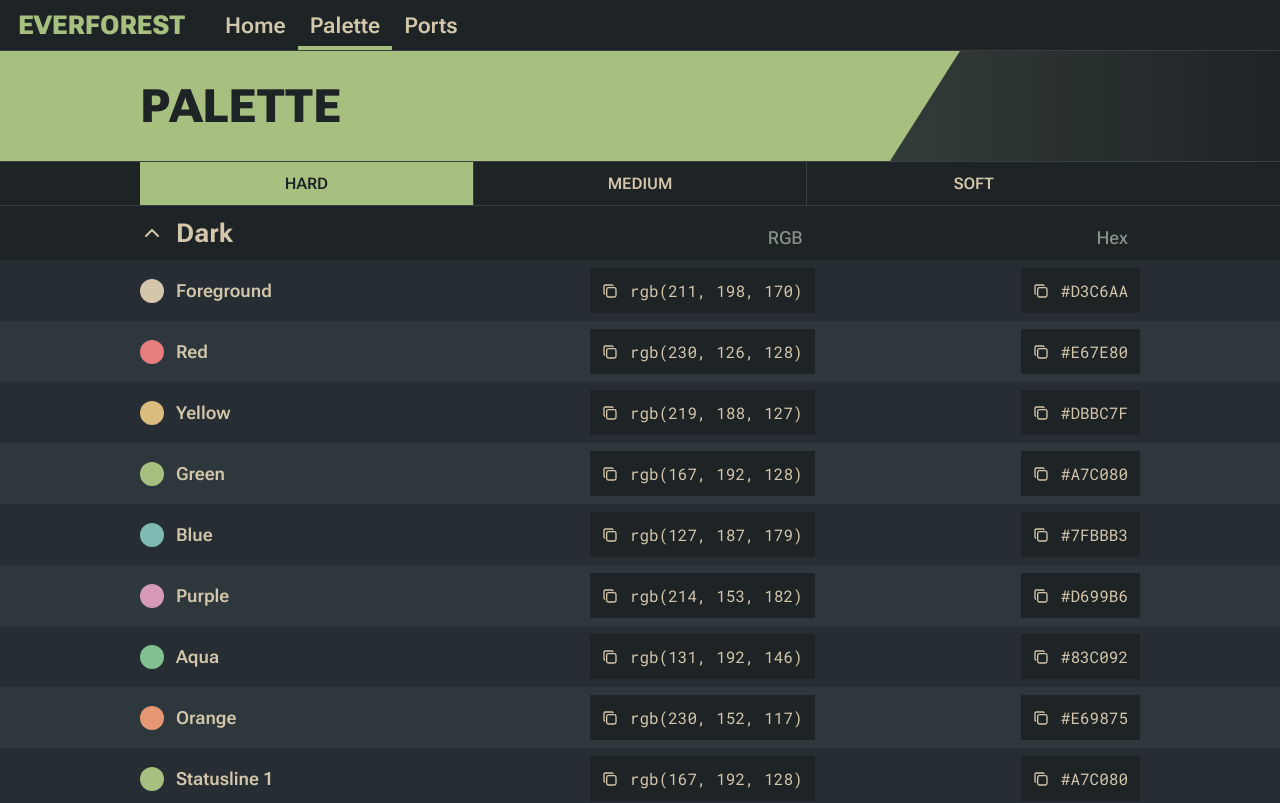
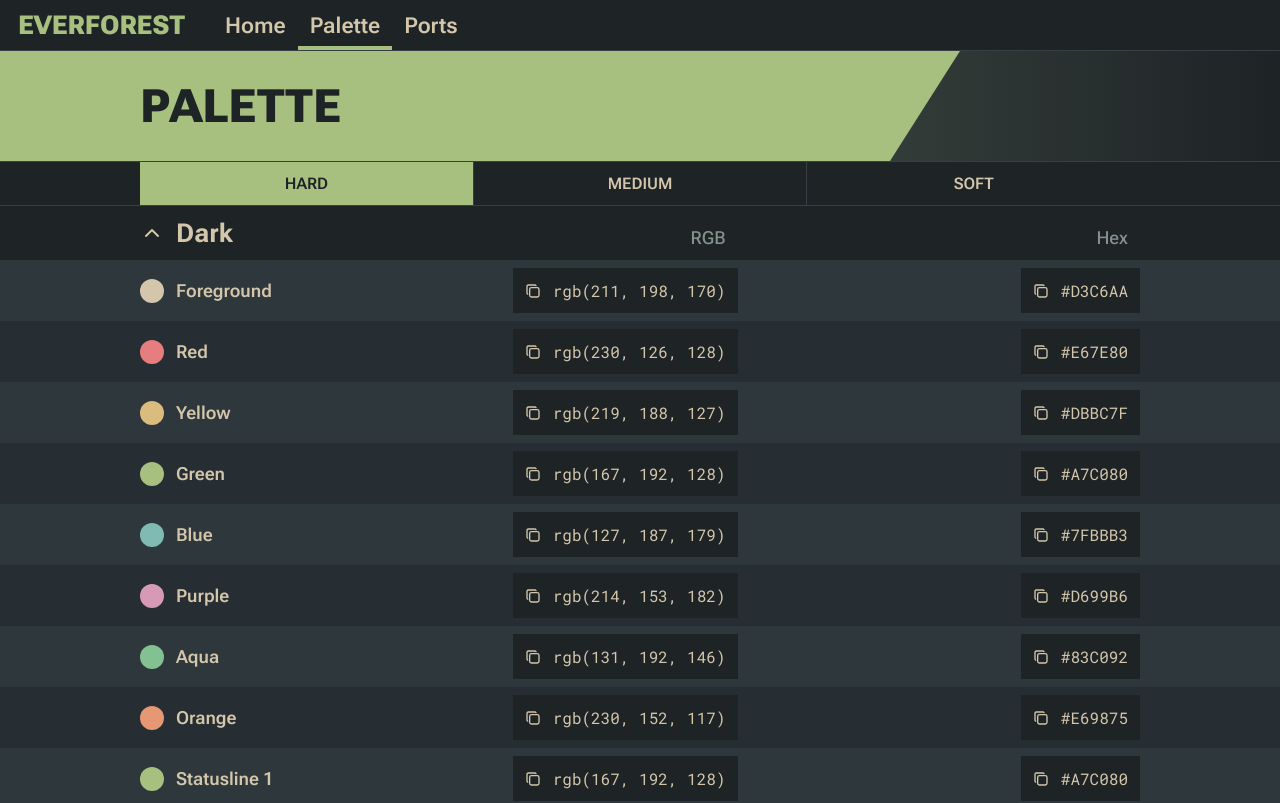
Before and after one commit to SirEthanator/everforest-web, a Next.js app: page /palette in a window 1280 px wide. Shown: the top 803 px of the page. Built offline with nearby package versions, Linux system fonts and the light colour scheme.

Commit message:
Palette: Rework layout with grid + subgrid
Fixes alignment issues

```diff
--- a/src/app/palette/PaletteEntry.tsx
+++ b/src/app/palette/PaletteEntry.tsx
@@ -11,7 +11,7 @@
   const decorations = true; // TODO: Add a toggle
 
   return (
-    <div className={s.color}>
+    <div className={s.entry}>
       <div className={s.content}>
         <div
           className={s.swatch}
--- a/src/app/palette/PaletteView.tsx
+++ b/src/app/palette/PaletteView.tsx
@@ -36,11 +36,10 @@
         </div>
       </div>
 
-      <div className={s.paletteColors}>
-        {[...colors.common, ...colors[contrast]].map((color) => (
-          <PaletteEntry key={color.title} color={color} />
-        ))}
-      </div>
+      {!collapsed &&
+        [...colors.common, ...colors[contrast]].map((color) => {
+          return <PaletteEntry key={color.title} color={color} />;
+        })}
     </div>
   );
 }
--- a/src/app/palette/styles/PaletteEntry.module.scss
+++ b/src/app/palette/styles/PaletteEntry.module.scss
@@ -1,11 +1,11 @@
 @use "@/styles/vars" as vars;
-@use "./shared" as shared;
 
-.color {
-  display: flex;
-  align-items: center;
-  justify-content: center;
-  padding: vars.$padding-small vars.$padding-edges;
+.entry {
+  display: grid;
+  grid-column: full-start / full-end;
+  grid-template-columns: subgrid;
+
+  padding: vars.$padding-small 0;
 
   background-color: var(--bg0);
 
@@ -22,9 +22,9 @@
 
 .content {
   display: grid;
-  grid-template-columns: shared.$template-columns;
+  grid-column: content-start / content-end;
+  grid-template-columns: subgrid;
   align-items: center;
-  gap: vars.$padding-main;
 
   width: 100%;
   max-width: vars.$max-width-main;
--- a/src/app/palette/styles/PaletteView.module.scss
+++ b/src/app/palette/styles/PaletteView.module.scss
@@ -1,27 +1,51 @@
 @use "@/styles/vars" as vars;
-@use "./shared" as shared;
-
-.collapsed .paletteColors {
-  display: none;
-}
 
 .palette {
   border-bottom: vars.$divider-width solid var(--bg2);
+
+  // NOTE: $min-gutter must be >= $column-gap for gutter calc
+  $column-gap: vars.$padding-main;
+  $min-gutter: vars.$padding-edges;
+
+  // The gutter columns are used to add empty
+  // space on the sides to achieve a max width on
+  // the content but not the backgrounds.
+
+  // This essentially just calculates the margin
+  // needed to centre the content at max width.
+  // Then we just give it a minimum of the margin
+  // used when not at max width.
+  $gutter-column: calc(
+    max(
+      $min-gutter,
+      calc((100% - vars.$max-width-main) / 2)
+    ) - $column-gap // Subtract gap to negate extra space from column-gap
+  );
+
+  display: grid;
+  column-gap: $column-gap;
+
+  grid-template-columns:
+    [full-start] $gutter-column
+    [content-start] 24px auto 1fr 1fr [content-end]
+    $gutter-column [full-end];
 }
 
 .heading {
-  display: flex;
-  justify-content: center;
+  display: grid;
+  grid-column: full-start / full-end;
+  grid-template-columns: subgrid;
 
   background-color: var(--bg-dim);
-  padding: vars.$padding-main vars.$padding-edges;
+  padding: vars.$padding-main 0;
 }
 
 .headingContent {
   display: grid;
-  grid-template-columns: shared.$template-columns;
+  grid-column: content-start / content-end;
+  grid-template-columns: subgrid;
+
   align-items: center;
-  gap: vars.$padding-main;
 
   width: 100%;
   max-width: vars.$max-width-main;
@@ -59,9 +83,3 @@
 .collapsed .headingDropBtn {
   transform: rotate(180deg);
 }
-
-.palette,
-.paletteColors {
-  display: flex;
-  flex-direction: column;
-}
--- a/src/app/palette/styles/_shared.scss
+++ /dev/null
@@ -1 +0,0 @@
-$template-columns: 24px 1fr 1fr 1fr;
--- a/src/styles/globals.scss
+++ b/src/styles/globals.scss
@@ -94,6 +94,7 @@
 button, .linkButton {
   cursor: pointer;
   font-family: var(--font-mono);
+  white-space: nowrap;
 
   &:hover {
     background-color: var(--bg1);
```
